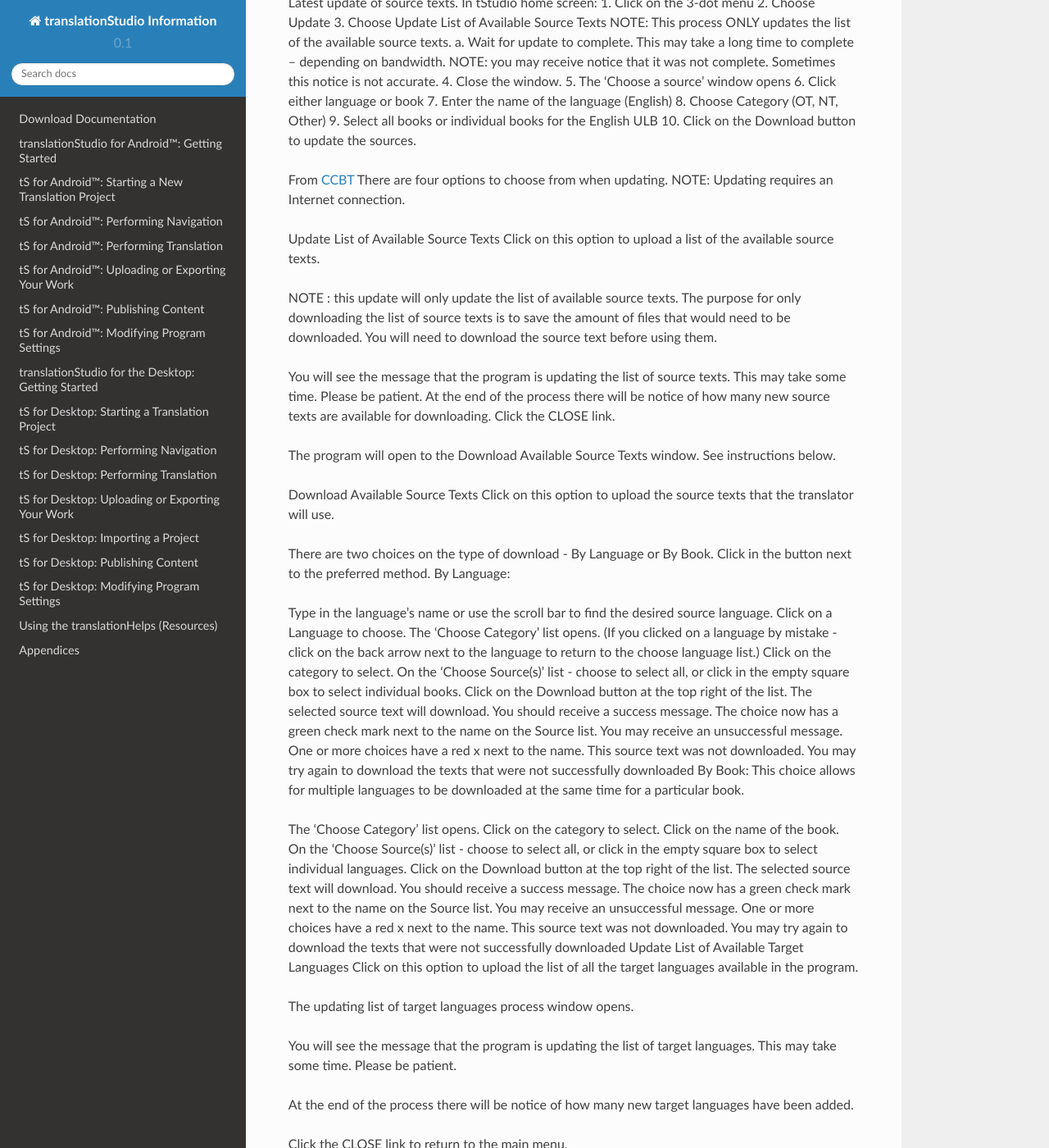
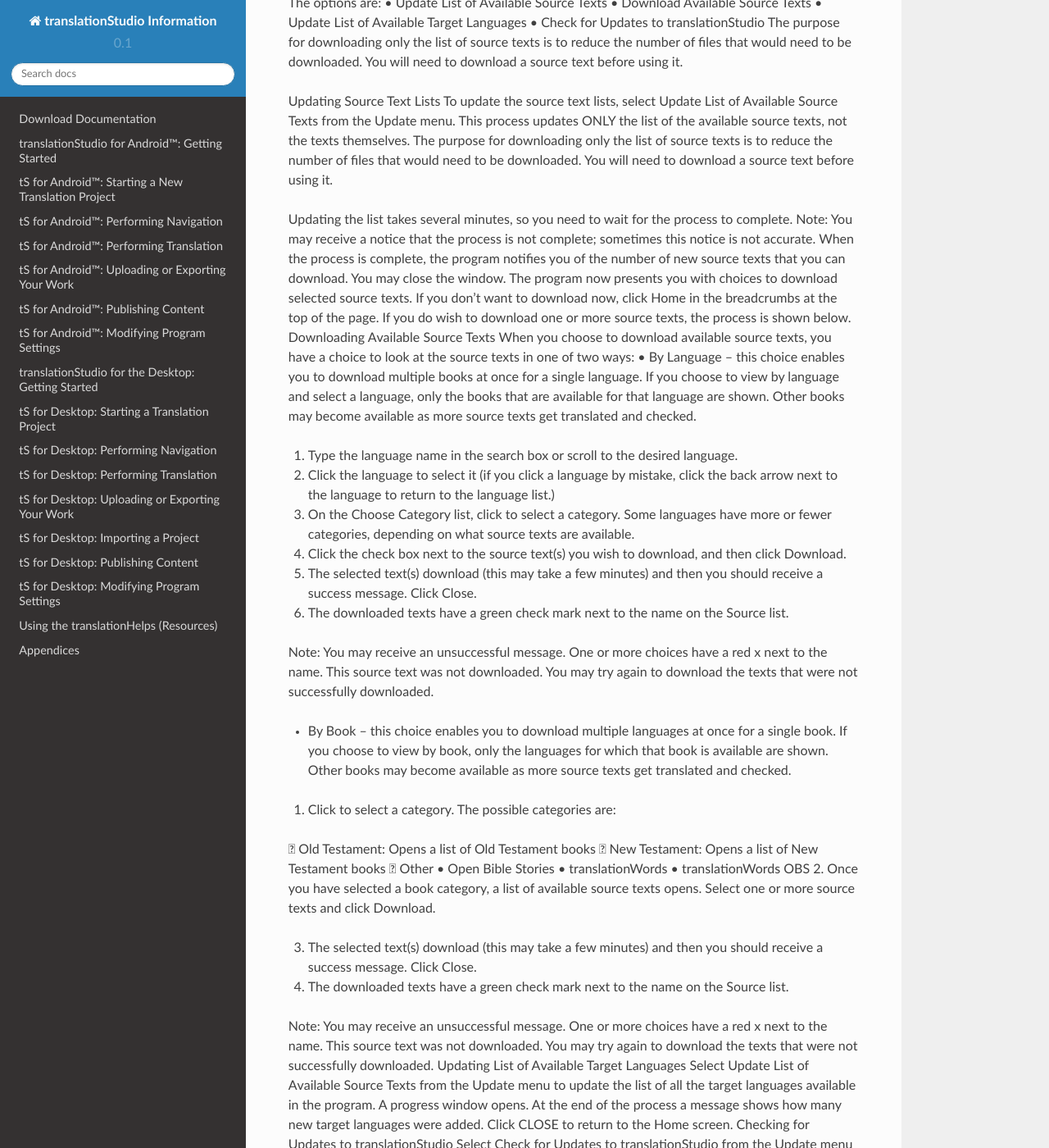
Before and after one commit to unfoldingWord-dev/translationStudio-Info, a Sphinx documentation site: the page built from docs/dtSupdates.rst, in a window 1280 px wide and 1400 px high, scrolled down 216 px. Shown: the whole window at 82% size. Built offline with Sphinx 7.4.7 and the Read the Docs theme 2.0.0, drawn with Linux system fonts in a browser that asks for light colours; pages that are not in the unit, such as notebooks, are missing from menus; some of the changed text lies outside the part shown.

Commit message:
Update dtSupdates.rst

```diff
--- a/docs/dtSupdates.rst
+++ b/docs/dtSupdates.rst
@@ -1,81 +1,63 @@
 Updating Program Elements
 =========================
 
-FROM CHRIS:
+Updating Program Elements
+The Options menu on the home page gives you the option to update program elements. You must be connected to the internet to exercise any of the update options. The options are:
+•	Update List of Available Source Texts
+•	Download Available Source Texts
+•	Update List of Available Target Languages
+•	Check for Updates to translationStudio
+The purpose for downloading only the list of source texts is to reduce the number of files that would need to be downloaded. You will need to download a source text before using it.
 
-Latest update of source texts.
-In tStudio home screen:
-1.	Click on the 3-dot menu
-2.	Choose Update
-3.	Choose Update List of Available Source Texts
-NOTE: This process ONLY updates the list of the available source texts.
-a.	Wait for update to complete. This may take a long time to complete – depending on bandwidth.
-NOTE: you may receive notice that it was not complete. Sometimes this notice is not accurate.
-4.	Close the window.
-5.	The ‘Choose a source’ window opens
-6.	Click either language or book
-7.	Enter the name of the language (English)
-8.	Choose Category (OT, NT, Other)
-9.	Select all books or individual books for the English ULB
-10.	Click on the Download button to update the sources.
+Updating Source Text Lists
+To update the source text lists, select Update List of Available Source Texts from the Update menu. This process updates ONLY the list of the available source texts, not the texts themselves. The purpose for downloading only the list of source texts is to reduce the number of files that would need to be downloaded. You will need to download a source text before using it.
+
+Updating the list takes several minutes, so you need to wait for the process to complete.
+Note: You may receive a notice that the process is not complete; sometimes this notice is not accurate.
+When the process is complete, the program notifies you of the number of new source texts that you can download. You may close the window.
+The program now presents you with choices to download selected source texts. If you don’t want to download now, click Home in the breadcrumbs at the top of the page. If you do wish to download one or more source texts, the process is shown below.
+Downloading Available Source Texts
+When you choose to download available source texts, you have a choice to look at the source texts in one of two ways:
+•	By Language – this choice enables you to download multiple books at once for a single language. If you choose to view by language and select a language, only the books that are available for that language are shown. Other books may become available as more source texts get translated and checked.
+
+1.	Type the language name in the search box or scroll to the desired language.
+2.	Click the language to select it (if you click a language by mistake, click the back arrow next to the language to return to the language list.)
+
+3.	On the Choose Category list, click to select a category. Some languages have more or fewer categories, depending on what source texts are available.
+
+4.	Click the check box next to the source text(s) you wish to download, and then click Download.
+
+5.	The selected text(s) download (this may take a few minutes) and then you should receive a success message. Click Close.
+
+6.	The downloaded texts have a green check mark next to the name on the Source list.
+
+Note: You may receive an unsuccessful message. One or more choices have a red x next to the name. This source text was not downloaded. You may try again to download the texts that were not successfully downloaded.
+
+•	By Book – this choice enables you to download multiple languages at once for a single book. If you choose to view by book, only the languages for which that book is available are shown. Other books may become available as more source texts get translated and checked.
+1.	Click to select a category.  The possible categories are:
+
+	Old Testament: Opens a list of Old Testament books
+	New Testament: Opens a list of New Testament books
+	Other
+•	Open Bible Stories
+•	translationWords
+•	translationWords OBS
+2.	Once you have selected a book category, a list of available source texts opens. Select one or more source texts and click Download.
 
 
-From `CCBT <https://forum.ccbt.bible/t/ts-update-options/111>`_
-There are four options to choose from when updating.
-NOTE: Updating requires an Internet connection.
+3.	The selected text(s) download (this may take a few minutes) and then you should receive a success message. Click Close.
+4.	The downloaded texts have a green check mark next to the name on the Source list.
 
-Update List of Available Source Texts
-Click on this option to upload a list of the available source texts.
-
-NOTE : this update will only update the list of available source texts. The purpose for only downloading the list of source texts is to save the amount of files that would need to be downloaded. You will need to download the source text before using them.
-
-You will see the message that the program is updating the list of source texts. This may take some time. Please be patient.
-At the end of the process there will be notice of how many new source texts are available for downloading. Click the CLOSE link.
-
-The program will open to the Download Available Source Texts window. See instructions below.
-
-Download Available Source Texts
-Click on this option to upload the source texts that the translator will use.
-
-There are two choices on the type of download - By Language or By Book. Click in the button next to the preferred method.
-By Language:
-
-Type in the language’s name or use the scroll bar to find the desired source language.
-Click on a Language to choose.
-The ‘Choose Category’ list opens. (If you clicked on a language by mistake - click on the back arrow next to the language to return to the choose language list.)
-Click on the category to select.
-On the ‘Choose Source(s)’ list - choose to select all, or click in the empty square box to select individual books.
-Click on the Download button at the top right of the list.
-The selected source text will download.
-You should receive a success message.
-The choice now has a green check mark next to the name on the Source list.
-You may receive an unsuccessful message.
-One or more choices have a red x next to the name. This source text was not downloaded.
-You may try again to download the texts that were not successfully downloaded
-By Book:
-This choice allows for multiple languages to be downloaded at the same time for a particular book.
-
-The ‘Choose Category’ list opens.
-Click on the category to select.
-Click on the name of the book.
-On the ‘Choose Source(s)’ list - choose to select all, or click in the empty square box to select individual languages.
-Click on the Download button at the top right of the list.
-The selected source text will download.
-You should receive a success message.
-The choice now has a green check mark next to the name on the Source list.
-You may receive an unsuccessful message.
-One or more choices have a red x next to the name. This source text was not downloaded.
-You may try again to download the texts that were not successfully downloaded
-Update List of Available Target Languages
-Click on this option to upload the list of all the target languages available in the program.
-
-The updating list of target languages process window opens.
-
-You will see the message that the program is updating the list of target languages. This may take some time. Please be patient.
-
-At the end of the process there will be notice of how many new target languages have been added.
-
-Click the CLOSE link to return to the main menu.
-
-Check for Updates to translationStudio
-Click on the link to open the Internet web page with the latest translationStudio-Desktop release.
+Note: You may receive an unsuccessful message. One or more choices have a red x next to the name. This source text was not downloaded. You may try again to download the texts that were not successfully downloaded.
+Updating List of Available Target Languages
+Select Update List of Available Source Texts from the Update menu to update the list of all the target languages available in the program.
+A progress window opens. At the end of the process a message shows how many new target languages were added. Click CLOSE to return to the Home screen.
+Checking for Updates to translationStudio
+Select Check for Updates to translationStudio from the Update menu to open the Internet web page with the latest translationStudio-Desktop release. If there is a release later than the version you have installed, you may wish to update:
+1.	Close translationStudio.
+2.	Click the appropriate version for your platform to download the installer:
+•	File ending in “linux_x64.zip” is for Linux
+•	File ending in “osx_x64.zip is for Mac
+•	File ending in “win_x32.exe” is for 32-bit Windows (older machines)
+•	File ending in “win_x64.exe” is for 64-bit Windows
+3.	Navigate to the downloaded file and double-click to install the program. For more detailed information, see How do I install translationStudio on a Desktop Computer?.
```
